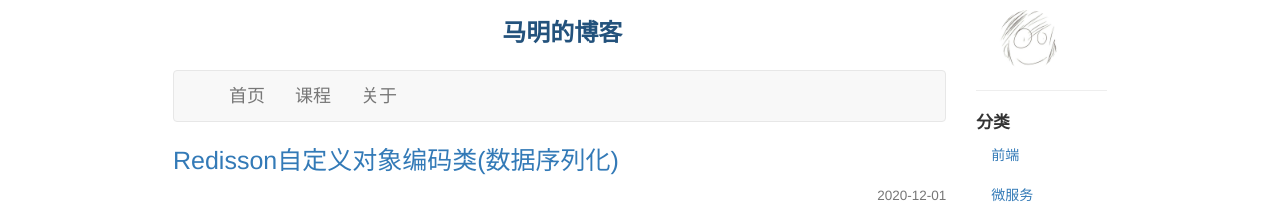
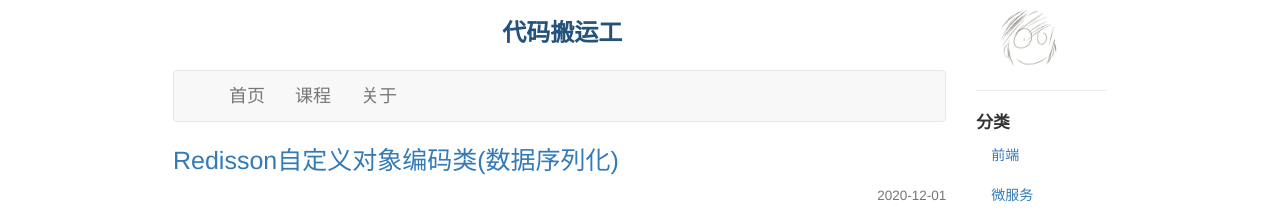
Before and after one commit to chaojunma/chaojunma.github.io, a Jekyll site: the page built from index.html, in a window 1280 px wide. Shown: the top 209 px of the page. Built offline with Jekyll 4.4.1, drawn with Linux system fonts in a browser that asks for light colours; the list of posts is cut into pages by our own code; comment, search, counter and statistics services are not loaded.

Commit message:
Update _config.yml

```diff
--- a/_config.yml
+++ b/_config.yml
@@ -14,7 +14,7 @@
 # please change the belowing settings to your own.
 
 # Site settings
-title: 马明的博客
+title: 代码搬运工
 email: aizaifenglimian@163.com
 description: 热爱技术分享，擅长微服务框架(springboot、springcloud全家桶)，懂点前端
 baseurl: "" # the subpath of your site, e.g. /blog
```
